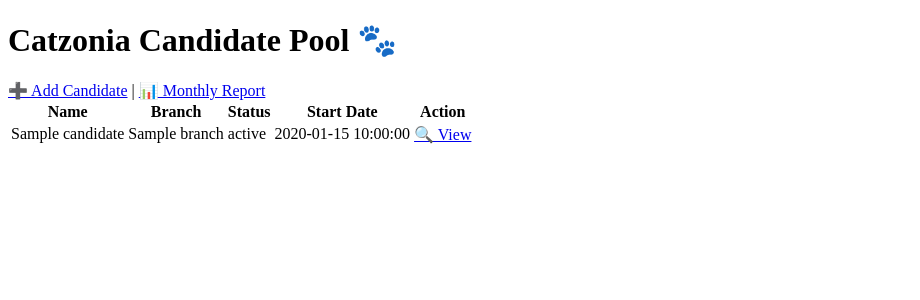
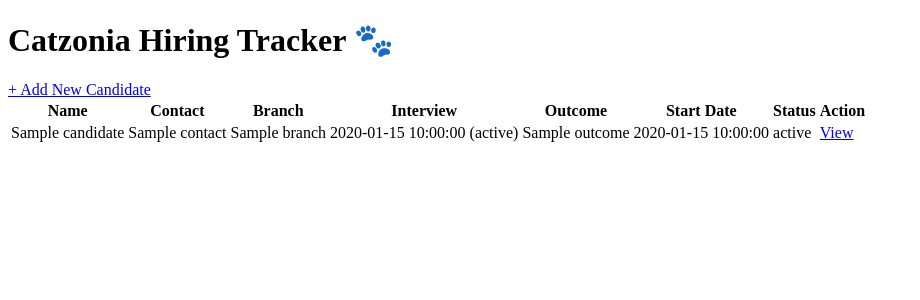
Before and after one commit to lokosmotos/mediaLoko, a Flask app: template templates/index.html in a window 1280 px wide. Shown: the top 300 px of the page, without its empty margins (0-920 px from the left). Run offline with Flask 3, Linux system fonts and the light colour scheme; the template is opened without the code that fills it: most values are stand-ins (such as "Sample title", 1, 10 or a date in 2020).

Commit message:
Update index.html

```diff
--- a/templates/index.html
+++ b/templates/index.html
@@ -3,21 +3,21 @@
 <head>
     <meta charset="UTF-8">
     <title>Catzonia Hiring Dashboard</title>
-  <link rel="stylesheet" href="{{ url_for('static', filename='style.css') }}">
+    <link rel="stylesheet" href="/static/style.css">
 </head>
 <body>
-  <header>
-    <h1>Catzonia Candidate Pool 🐾</h1>
-    <a href="/add">➕ Add Candidate</a> | <a href="/report">📊 Monthly Report</a>
-  </header>
-
+    <h1>Catzonia Hiring Tracker 🐾</h1>
+    <a href="/add" class="button">+ Add New Candidate</a>
     <table>
         <thead>
             <tr>
                 <th>Name</th>
+                <th>Contact</th>
                 <th>Branch</th>
+                <th>Interview</th>
+                <th>Outcome</th>
+                <th>Start Date</th>
                 <th>Status</th>
-        <th>Start Date</th>
                 <th>Action</th>
             </tr>
         </thead>
@@ -25,12 +25,13 @@
             {% for c in candidates %}
             <tr>
                 <td>{{ c.name }}</td>
+                <td>{{ c.contact }}</td>
                 <td>{{ c.branch }}</td>
-        <td><span class="status {{ c.status }}">{{ c.status }}</span></td>
-        <td>{{ c.start_date or '-' }}</td>
-        <td>
-          <a href="/candidate/{{ c.id }}">🔍 View</a>
-        </td>
+                <td>{{ c.interview_date }} ({{ c.interview_status }})</td>
+                <td>{{ c.outcome }}</td>
+                <td>{{ c.start_date }}</td>
+                <td>{{ c.status }}</td>
+                <td><a href="/candidate/{{ c.id }}">View</a></td>
             </tr>
             {% endfor %}
         </tbody>
```
Lines whose indentation alone changed are shown as unchanged.
